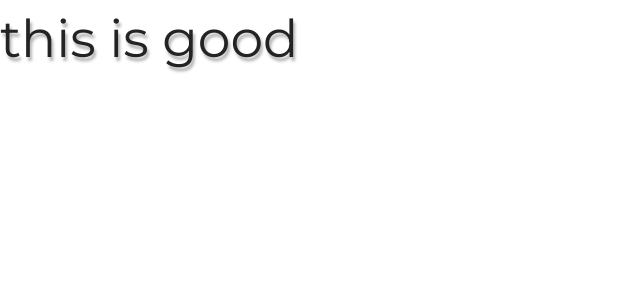
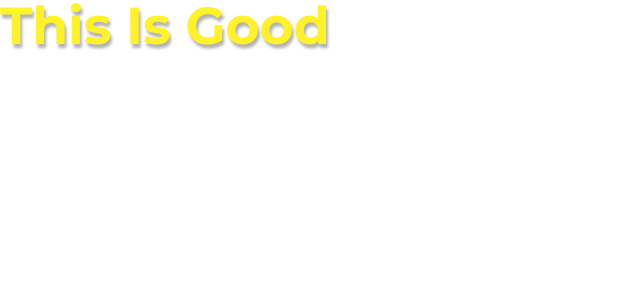
Before and after one commit to trust96/oriabure-farm-limited, a Next.js app: page / in a window 1280 px wide. Shown: the top 300 px of the page, without its empty margins (0-640 px from the left). Built offline with nearby package versions, Linux system fonts and the light colour scheme.

Commit message:
finished typography component

```diff
--- a/package.json
+++ b/package.json
@@ -13,5 +13,9 @@
     "react-dom": "17.0.1",
     "sass": "^1.32.6",
     "styled-components": "^5.2.1"
+  },
+  "devDependencies": {
+    "eslint": "^7.19.0",
+    "eslint-plugin-react": "^7.22.0"
   }
 }
--- a/src/content/base/typography/index.jsx
+++ b/src/content/base/typography/index.jsx
@@ -1,40 +1,54 @@
-import React from "react";
-import styled from "styled-components";
+import React from 'react';
+import styled from 'styled-components';
 
 const Type = styled.span`
     font-size: ${({ variant }) => {
         switch (variant) {
-      case "primary":
-        return "var(--font-size-100)";
+            case 'primary':
+                return 'var(--font-size-100)';
 
-      case "secondary":
-        return "var(--font-size-200)";
+            case 'secondary':
+                return 'var(--font-size-200)';
 
-      case "terziary":
-        return "var(--font-size-300)";
+            case 'terziary':
+                return 'var(--font-size-300)';
 
-      case "quartenary":
-        return "var(--font-size-400)";
+            case 'quartenary':
+                return 'var(--font-size-400)';
         }
     }};
     text-shadow: ${({ variant }) =>
-    variant === "primary" && "2px 4px 3px rgba(0,0,0,0.3)"};
+        variant === 'primary' && '2px 4px 3px rgba(0,0,0,0.3)'};
     color: ${({ color }) => {
         switch (color) {
-      case "primary":
-        return "var(--primary-300)";
-      case "danger":
-        return "var(--danger-300)";
-      case "success":
-        return "var(--success-300)";
-      case "warning":
-        return "var(--warning-300)";
+            case 'primary':
+                return 'var(--primary-300)';
+            case 'secondary':
+                return 'var(--gray-600)';
+            case 'danger':
+                return 'var(--danger-300)';
+            case 'success':
+                return 'var(--success-300)';
+            case 'warning':
+                return 'var(--warning-300)';
+        }
+    }};
+    text-transform: capitalize;
+    line-height: var(--line-height-sm);
+    font-weight: ${({ weight }) => {
+        switch (weight) {
+            case 'light':
+                return 'var(--font-weight-light)';
+            case 'normal':
+                return 'var(--font-weight-normal)';
+            case 'bold':
+                return 'var(--font-weight-bold)';
         }
     }};
 `;
-export default function Typography({ children, variant, color }) {
+export default function Typography({ children, variant, color, weight }) {
     return (
-    <Type variant={variant} color={color}>
+        <Type variant={variant} color={color} weight={weight}>
             {children}
         </Type>
     );
--- /dev/null
+++ b/src/pages/_document.js
@@ -0,0 +1,30 @@
+import Document from 'next/document'
+import { ServerStyleSheet } from 'styled-components'
+
+export default class MyDocument extends Document {
+  static async getInitialProps(ctx) {
+    const sheet = new ServerStyleSheet()
+    const originalRenderPage = ctx.renderPage
+
+    try {
+      ctx.renderPage = () =>
+        originalRenderPage({
+          enhanceApp: (App) => (props) =>
+            sheet.collectStyles(<App {...props} />),
+        })
+
+      const initialProps = await Document.getInitialProps(ctx)
+      return {
+        ...initialProps,
+        styles: (
+          <>
+            {initialProps.styles}
+            {sheet.getStyleElement()}
+          </>
+        ),
+      }
+    } finally {
+      sheet.seal()
+    }
+  }
+}
--- a/src/pages/index.js
+++ b/src/pages/index.js
@@ -1,11 +1,12 @@
-
-import React from 'react'
+import React from 'react';
 import Typography from '../content/base/typography';
 
 export default function index() {
-  return (
-    <div>
-      <Typography variant="primary" >this is good</Typography>
-    </div>
-  )
+    return (
+        <>
+            <Typography variant="primary" color="warning" weight="bold">
+                this is good
+            </Typography>
+        </>
+    );
 }
```
Also changed, not shown: .babelrc, 2 other files (tests, documents, lock files or other folders). Lines whose indentation alone changed are shown as unchanged.
